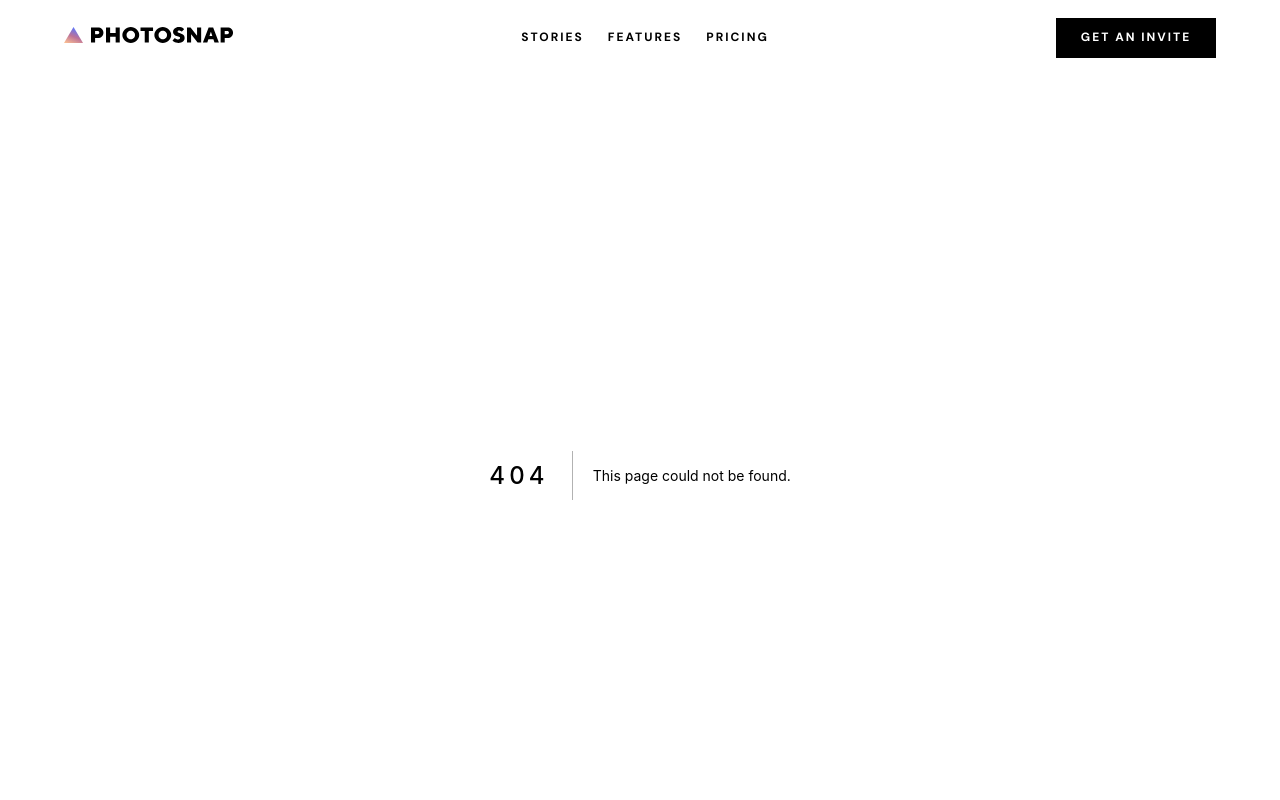
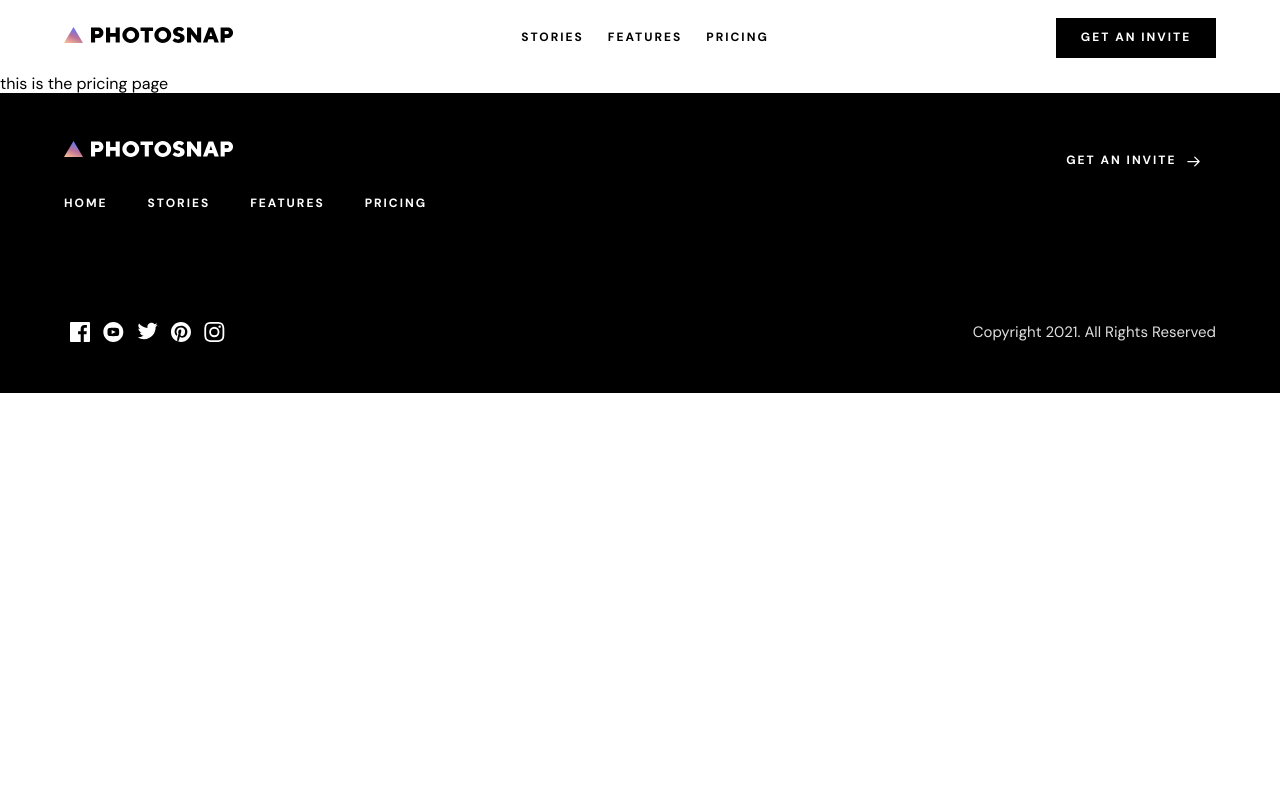
Before and after one commit to chungleee/photosnap, a Next.js app: page /pricing in a window 1280 px wide. Before the commit this address had no page. Shown: the top 800 px of the page. Built offline with nearby package versions, Linux system fonts and the light colour scheme.

Commit message:
Pricing page

```diff
--- /dev/null
+++ b/pages/pricing.js
@@ -0,0 +1,7 @@
+import React from 'react';
+
+const Pricing = () => {
+	return <div>this is the pricing page</div>;
+};
+
+export default Pricing;
```
